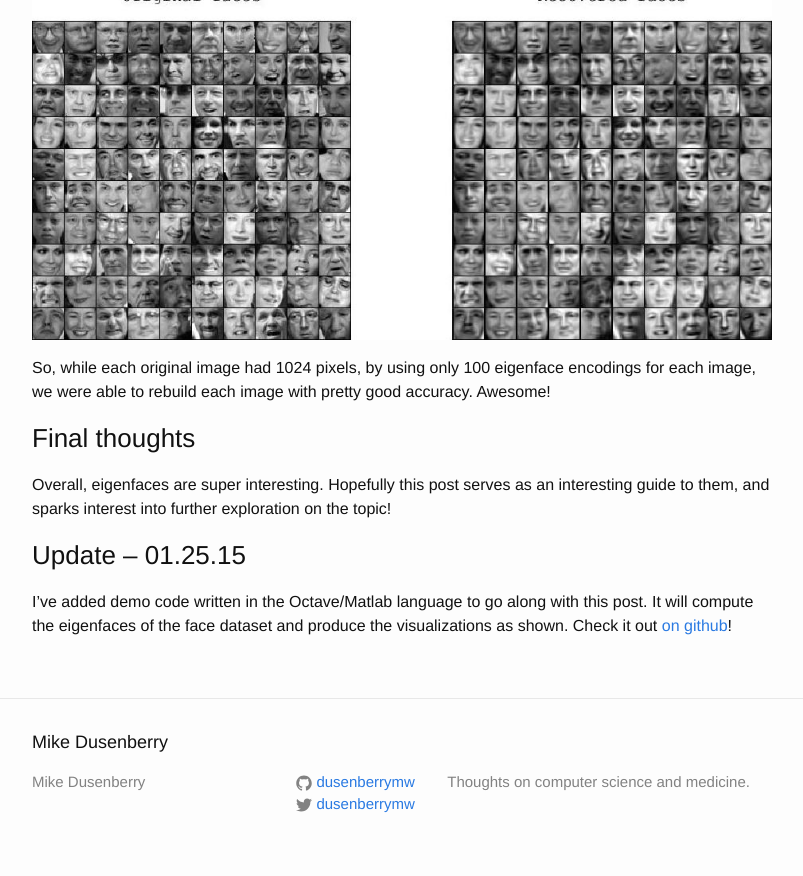
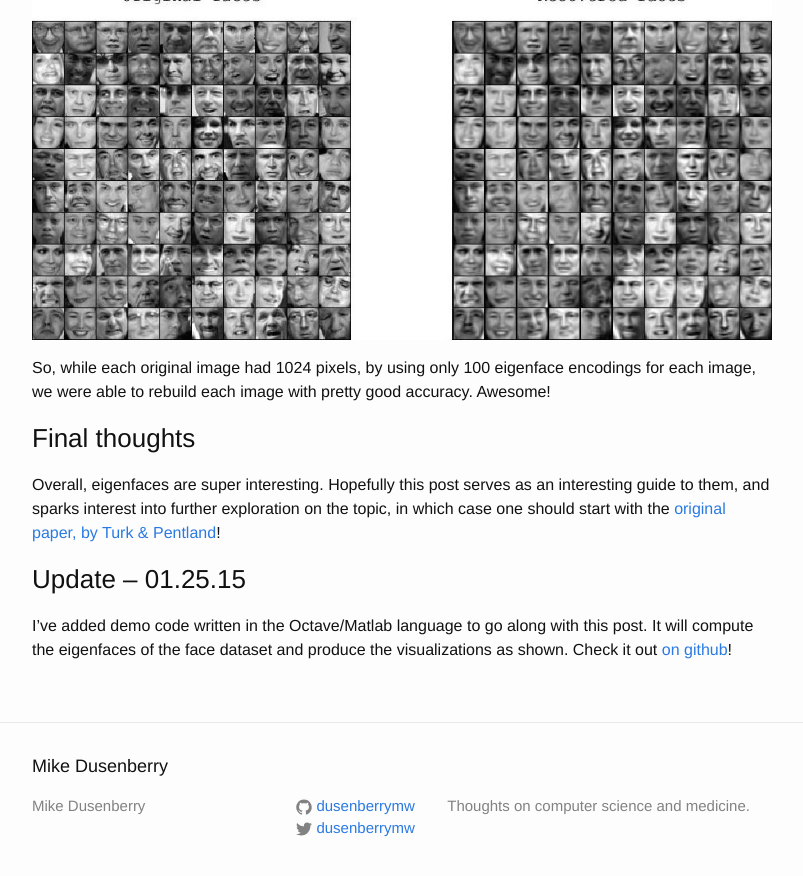
Before and after one commit to dusenberrymw/dusenberrymw.github.io, a Jekyll site: the page built from _posts/2015-01-22-on-eigenfaces.md, in a window 1280 px wide and 900 px high, scrolled down 4899 px. Shown: the top 876 px of the window, without its empty margins (238-1041 px from the left). Built offline with Jekyll 4.4.1, drawn with Linux system fonts in a browser that asks for light colours; formulas are drawn with MathJax 3.

Commit message:
Adding reference to original Turk & Pentland paper.

```diff
--- a/_posts/2015-01-22-on-eigenfaces.md
+++ b/_posts/2015-01-22-on-eigenfaces.md
@@ -130,7 +130,7 @@ If we compare them side by side, we should see that the rebuilt images were clos
 So, while each original image had 1024 pixels, by using only 100 eigenface encodings for each image, we were able to rebuild each image with pretty good accuracy.  Awesome!
 
 ### Final thoughts
-Overall, eigenfaces are super interesting.  Hopefully this post serves as an interesting guide to them, and sparks interest into further exploration on the topic!
+Overall, eigenfaces are super interesting.  Hopefully this post serves as an interesting guide to them, and sparks interest into further exploration on the topic, in which case one should start with the [original paper, by Turk & Pentland](http://www.cs.ucsb.edu/~mturk/Papers/mturk-CVPR91.pdf)!
 
 ### Update -- 01.25.15
 I've added demo code written in the Octave/Matlab language to go along with this post.  It will compute the eigenfaces of the face dataset and produce the visualizations as shown.  Check it out [on github](https://github.com/dusenberrymw/eigenfaces)!
```
